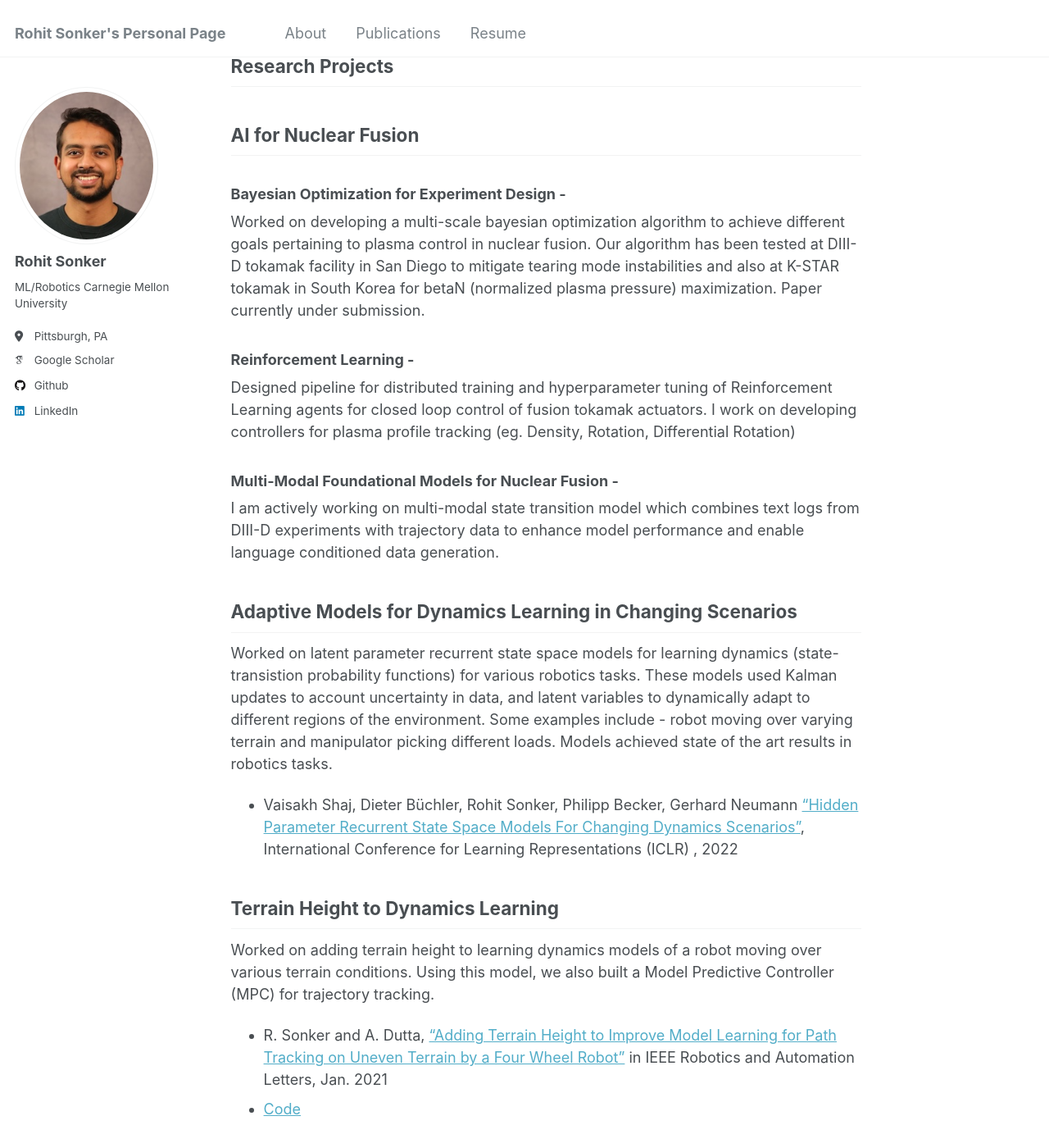
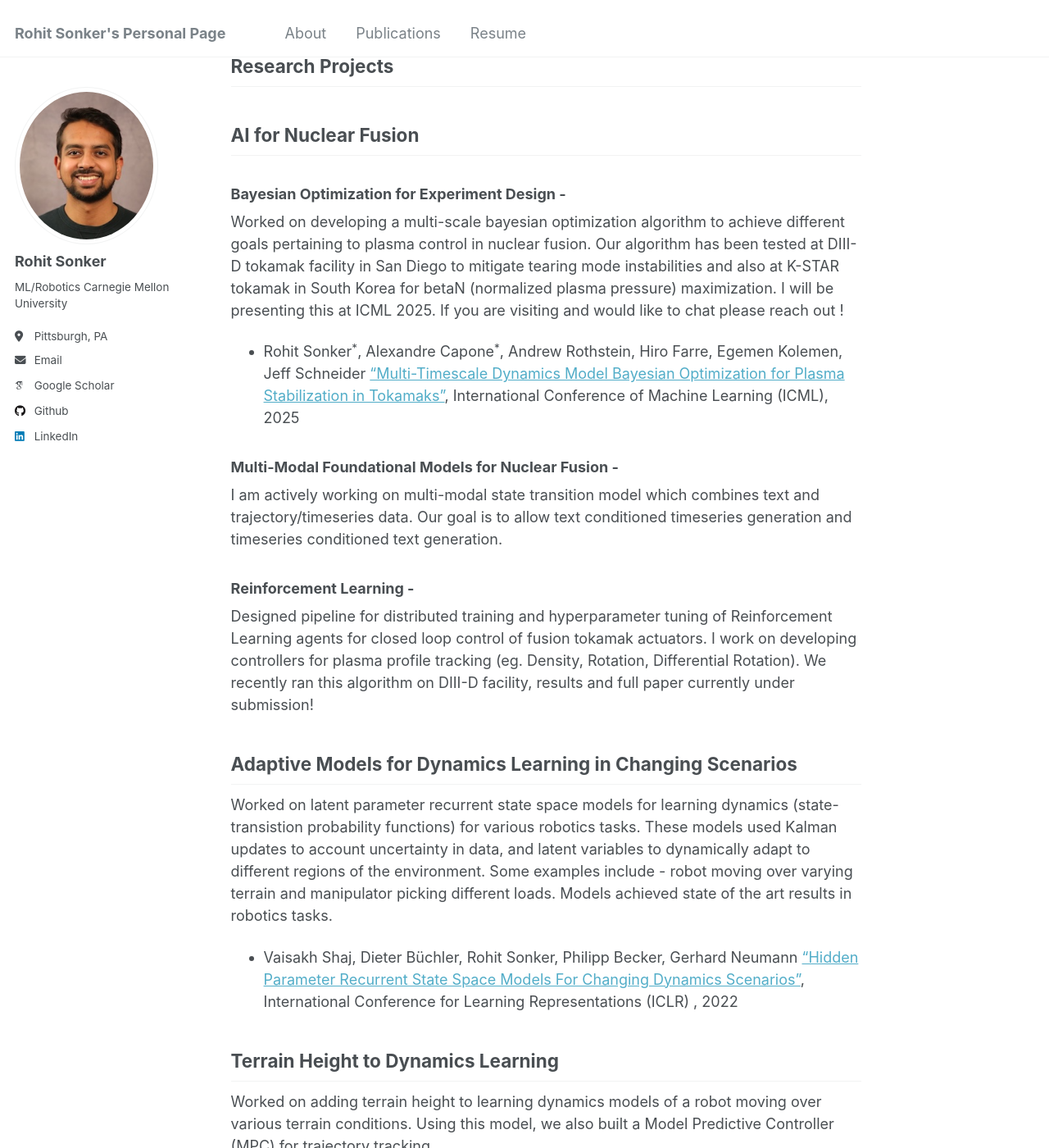
Before and after one commit to rohit-sonker/rohit-sonker.github.io, a Jekyll site: the page built from _pages/about.md, in a window 1280 px wide and 1400 px high, scrolled down 524 px. Shown: the whole window at 82% size. Built offline with Jekyll 4.4.1, drawn with Linux system fonts in a browser that asks for light colours; some web fonts are replaced.

Commit message:
updated resume, icml info

```diff
--- a/_config.yml
+++ b/_config.yml
@@ -28,7 +28,7 @@ author:
   location         : "Pittsburgh, PA"
   # employer         : "Red Brick University"
   uri              : # URL
-  # email            : "none@example.org"
+  email            : "rsonker@andrew.cmu.edu"
 
   # Academic websites
   arxiv            : # URL - Update with the correct link to your profile
--- a/_pages/about.md
+++ b/_pages/about.md
@@ -20,15 +20,17 @@ Research Projects
 ## AI for Nuclear Fusion
 
 ### Bayesian Optimization for Experiment Design -
-Worked on developing a multi-scale bayesian optimization algorithm to achieve different goals pertaining to plasma control in nuclear fusion. Our algorithm has been tested at DIII-D tokamak facility in San Diego to mitigate tearing mode instabilities and also at K-STAR tokamak in South Korea for betaN (normalized plasma pressure) maximization. Paper currently under submission.
+Worked on developing a multi-scale bayesian optimization algorithm to achieve different goals pertaining to plasma control in nuclear fusion. Our algorithm has been tested at DIII-D tokamak facility in San Diego to mitigate tearing mode instabilities and also at K-STAR tokamak in South Korea for betaN (normalized plasma pressure) maximization. I will be presenting this at ICML 2025. If you are visiting and would like to chat please reach out !
 
-
-### Reinforcement Learning -
-Designed pipeline for distributed training and hyperparameter tuning of Reinforcement Learning agents for closed loop control of fusion tokamak actuators. I work on developing controllers for plasma profile tracking (eg. Density, Rotation, Differential Rotation)
+ - Rohit Sonker<sup>\*</sup>, Alexandre Capone<sup>\*</sup>, Andrew Rothstein, Hiro Farre, Egemen Kolemen, Jeff Schneider ["Multi-Timescale Dynamics Model Bayesian Optimization for Plasma Stabilization in Tokamaks"](https://openreview.net/attachment?id=d7v7RVXbNH&name=pdf), International Conference of Machine Learning (ICML), 2025
 
 
 ### Multi-Modal Foundational Models for Nuclear Fusion -
-I am actively working on multi-modal state transition model which combines text logs from DIII-D experiments with trajectory data to enhance model performance and enable language conditioned data generation.
+I am actively working on multi-modal state transition model which combines text and trajectory/timeseries data. Our goal is to allow text conditioned timeseries generation and timeseries conditioned text generation.
+
+### Reinforcement Learning -
+Designed pipeline for distributed training and hyperparameter tuning of Reinforcement Learning agents for closed loop control of fusion tokamak actuators. I work on developing controllers for plasma profile tracking (eg. Density, Rotation, Differential Rotation). We recently ran this algorithm on DIII-D facility, results and full paper currently under submission!
+
 
 ## Adaptive Models for Dynamics Learning in Changing Scenarios
 Worked on latent parameter recurrent state space models for learning dynamics (state-transistion probability functions) for various robotics tasks. These models used
```
